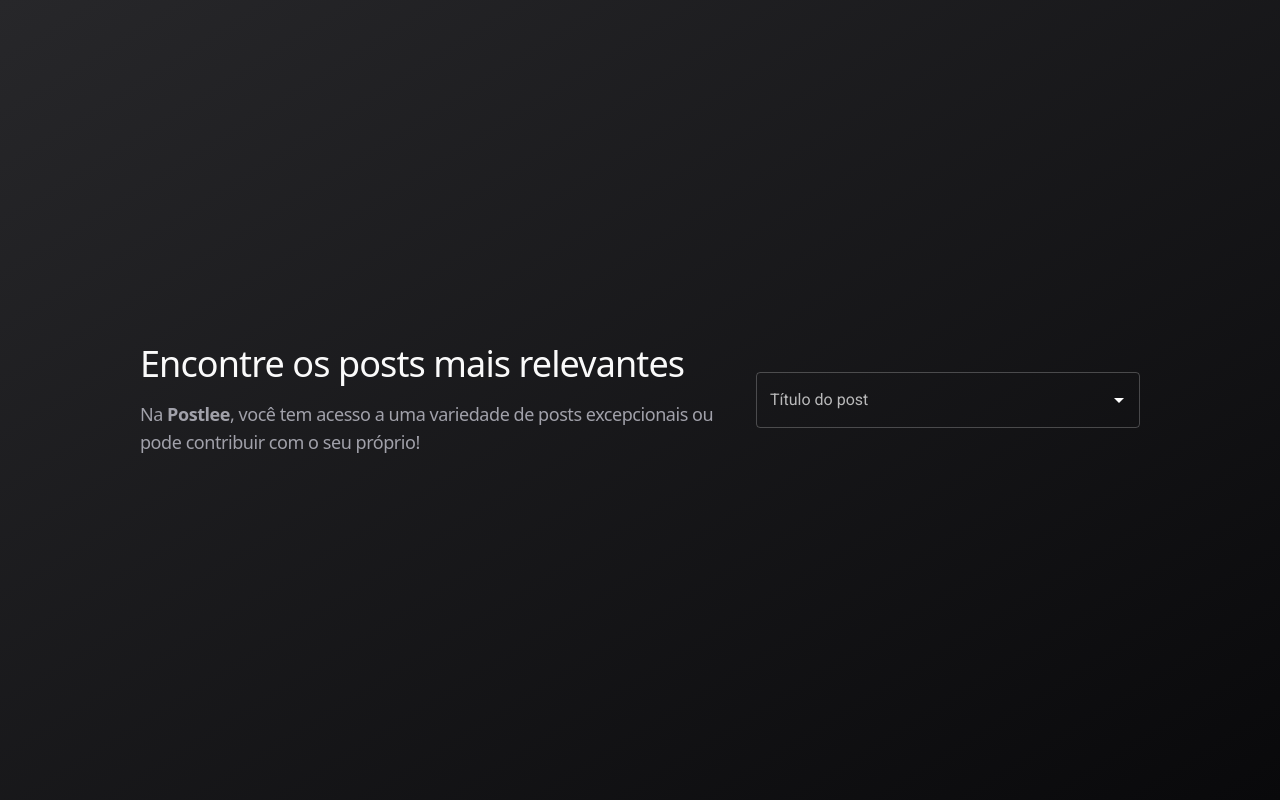
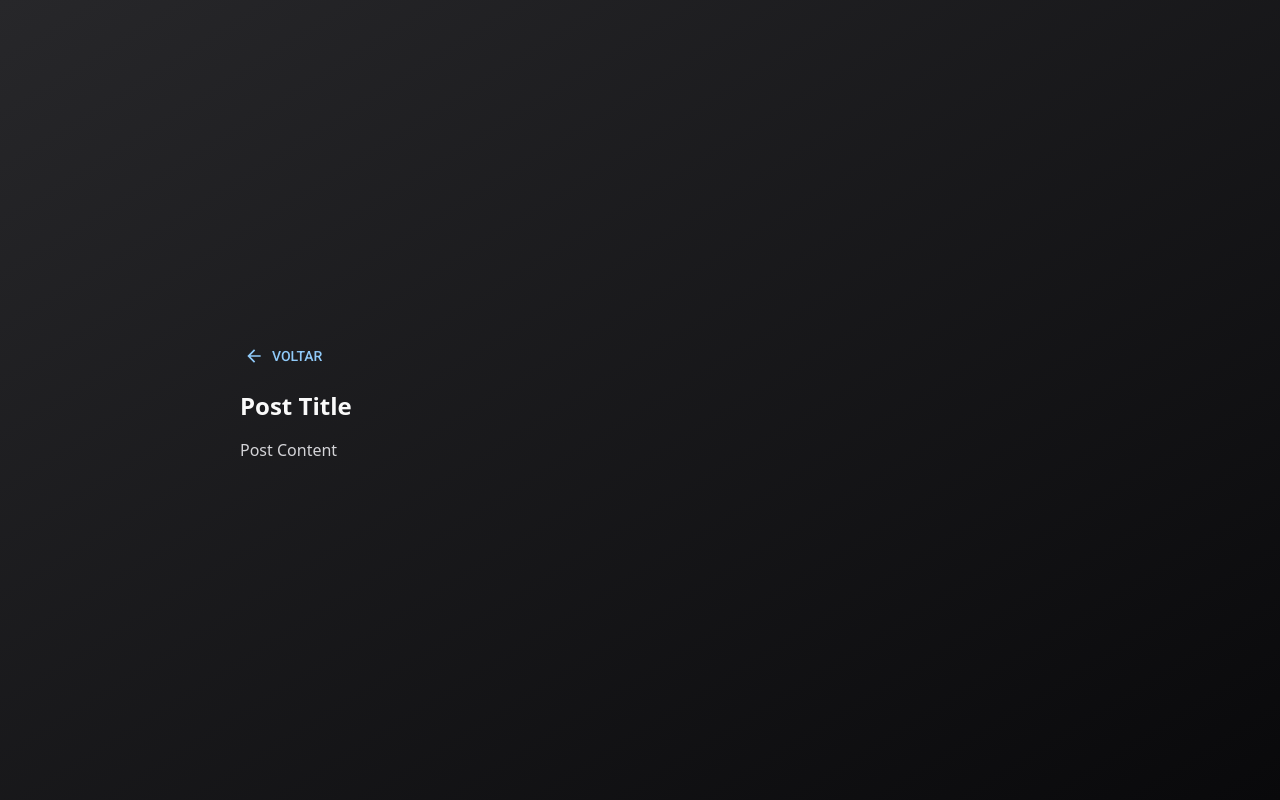
Before and after one commit to pyurips/arte-arena-selection-process, a Next.js app in the folder web-app/: page / in a window 1280 px wide. Built offline with nearby package versions, Linux system fonts and the light colour scheme; what @mui/material-nextjs would draw is missing.

Commit message:
adiciona o componente de post na home

```diff
--- a/web-app/app/page.tsx
+++ b/web-app/app/page.tsx
@@ -2,18 +2,25 @@
 
 import TextField from "@mui/material/TextField";
 import Autocomplete from "@mui/material/Autocomplete";
-import Button from '@mui/material/Button';
+import Button from "@mui/material/Button";
+import PostContainer from "./components/post_container";
+import { useState } from "react";
 
 export default function Home() {
+  const [showPost, setShowPost] = useState(true);
+
   return (
-    <div className="flex flex-row gap-10 flex-1 h-screen items-center justify-center bg-gradient-to-br from-zinc-800 to-zinc-950">
+    <div className="flex flex-1 min-h-screen items-center justify-center bg-gradient-to-br from-zinc-800 to-zinc-950">
+      {!showPost && (
+        <section className="flex flex-row gap-10">
           <div className="flex flex-col gap-4">
             <p className="text-zinc-50 font-medium text-4xl tracking-tight">
               Encontre os posts mais relevantes
             </p>
             <p className="text-zinc-400 text-lg tracking-tight max-w-xl">
-          Na <span className="font-bold">Postlee</span>, você tem acesso a uma
-          variedade de posts excepcionais ou pode <span className="font-medium">contribuir com o seu próprio</span>!
+              Na <span className="font-bold">Postlee</span>, você tem acesso a
+              uma variedade de posts excepcionais ou pode{" "}
+              <span className="font-medium">contribuir com o seu próprio</span>!
             </p>
           </div>
 
@@ -22,12 +29,18 @@ export default function Home() {
               disablePortal
               options={[]}
               sx={{ width: "100%" }}
-          noOptionsText={<Button variant="text">Criar um novo com o título ...</Button>}
+              noOptionsText={
+                <Button variant="text">Criar um novo com o título ...</Button>
+              }
               renderInput={(params) => (
                 <TextField {...params} label="Título do post" />
               )}
             />
           </div>
+        </section>
+      )}
+
+      {showPost && <PostContainer backCallback={() => setShowPost(false)} />}
     </div>
   );
 }
```
Lines whose indentation alone changed are shown as unchanged.
